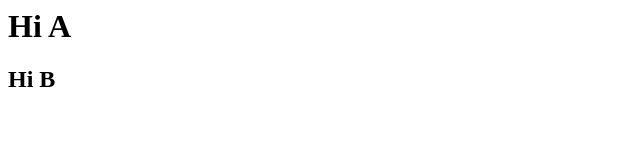
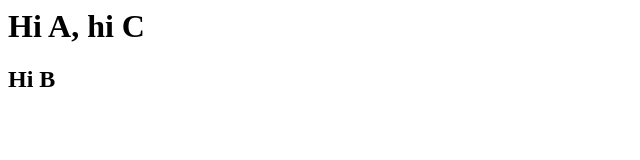
Before and after one commit to ChungLeba/testgit, a plain HTML site: page index.html in a window 1280 px wide. Shown: the whole page, without its empty margins (0-640 px from the left). Drawn offline with Linux system fonts and the light colour scheme.

Commit message:
Update index.html
c

```diff
--- a/index.html
+++ b/index.html
@@ -1,2 +1,2 @@
-<h1>Hi A</h1>
+<h1>Hi A, hi C</h1>
 <h2>Hi B</h2>
```
